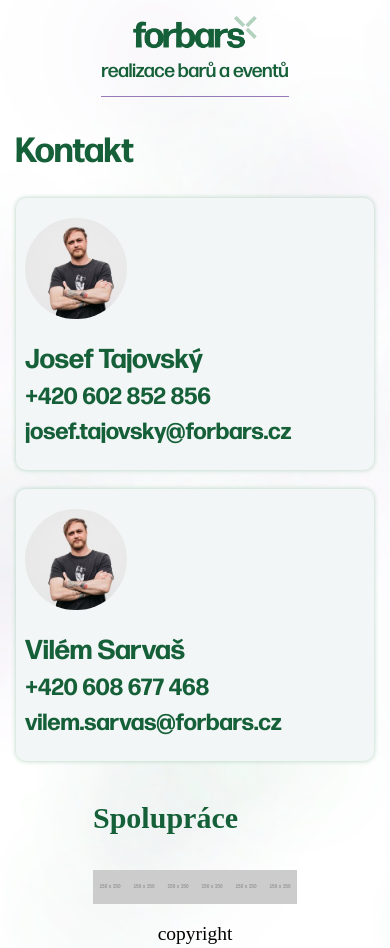
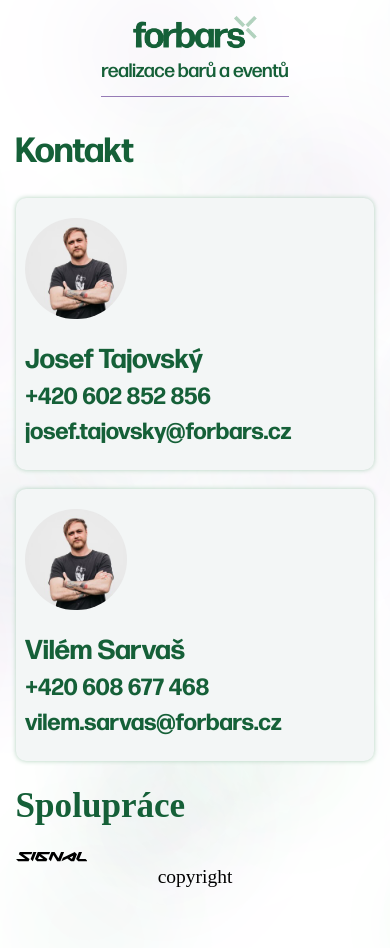
Before and after one commit to KamilaSemotanova/forbars, a React (Vite) app: page / in a window 390 px wide. After the commit the page ends 891 px from the top, so only its background shows below. Built offline with nearby package versions, Linux system fonts and the light colour scheme; the HTML template or start-up script is replaced by a standard one.

Commit message:
Implement responsivity and appearence changes (#4)

```diff
--- a/src/components/Contact/Contact.module.scss
+++ b/src/components/Contact/Contact.module.scss
@@ -14,7 +14,7 @@
   z-index: 10;
 
   @media (min-width: $screen-md-min) {
-    width: 90%;
+    width: 85%;
   }
 }
 
@@ -23,11 +23,9 @@
   color: $fun-green;
   font-size: 1.8rem;
   font-weight: 700;
-  text-align: center;
   text-align: left;
 
   @media (min-width: $screen-md-min) {
-    margin-left: 0.7rem;
     font-size: 2.2rem;
   }
 }
@@ -35,7 +33,7 @@
 .card__box {
   display: flex;
   flex-direction: column;
-  justify-content: space-evenly;
+  justify-content: space-between;
   align-items: center;
   gap: 1rem;
 
--- a/src/components/Cooperation/Cooperation.jsx
+++ b/src/components/Cooperation/Cooperation.jsx
@@ -8,46 +8,13 @@ const Cooperation = () => {
         <h2 className={style.cooperation__title}>Spolupráce</h2>
         <div className={style.cooperation__items}>
           <div className={style.cooperation__item}>
-            <img
-              className={style.cooperation__item__img}
-              src="https://via.placeholder.com/150"
-              alt="logo"
-            />
-          </div>
-          <div className={style.cooperation__item}>
-            <img
-              className={style.cooperation__item__img}
-              src="https://via.placeholder.com/150"
-              alt="logo"
-            />
-          </div>
-          <div className={style.cooperation__item}>
-            <img
-              className={style.cooperation__item__img}
-              src="https://via.placeholder.com/150"
-              alt="logo"
-            />
-          </div>
-          <div className={style.cooperation__item}>
-            <img
-              className={style.cooperation__item__img}
-              src="https://via.placeholder.com/150"
-              alt="logo"
-            />
-          </div>
-          <div className={style.cooperation__item}>
-            <img
-              className={style.cooperation__item__img}
-              src="https://via.placeholder.com/150"
-              alt="logo"
-            />
-          </div>
-          <div className={style.cooperation__item}>
-            <img
-              className={style.cooperation__item__img}
-              src="https://via.placeholder.com/150"
-              alt="logo"
-            />
+            <svg
+              viewBox="0 0 246 32"
+              id="logo"
+              xmlns="http://www.w3.org/2000/svg"
+            >
+              <path d="M59.488 0H70L57.424 32 50 24.064 59.488 0M12.774 0h.001L9.593 7.936l22.509 16.128H0L7.556 32h35.621l-.002-.002.003.002 3.192-7.936L23.854 7.936h28.972L56 0H12.774M165 0h-10.692l-8.695 21.673L132.175.023h-10.53l-.006-.005L112 24.068 119.547 32l8.608-21.483 13.323 21.465v.001h.001l10.736-.001L165 0M117 0H74.491L65 24.064 72.431 32h31.96l3.137-7.936L85.387 7.936h28.491L117 0zM75.558 24.064l4.002-10.156 13.938 10.156h-17.94zM238.475 24.064h-21.76L226.362 0h-10.727L206 24.064h.013L213.556 32H246l-7.525-7.936M209 7.937v-.001L201.472 0l-40.656 19.969L156 32l19.86-9.384v.05l12.772 9.332V32h10.745L209 7.937zm-12.735 5.038l-4.448 11.084-7.548-5.416 11.996-5.668z"></path>
+            </svg>
           </div>
         </div>
       </div>
--- a/src/components/Cooperation/Cooperation.module.scss
+++ b/src/components/Cooperation/Cooperation.module.scss
@@ -1,4 +1,6 @@
 @import "src/styles/color.scss";
+@import "src/styles/breakpoints.scss";
+@import "src/styles/_global.scss";
 
 .cooperation {
   width: 100%;
@@ -8,28 +10,35 @@
   display: flex;
   flex-direction: column;
   align-items: flex-start;
-  width: 60%;
+  width: 92%;
   margin: 0 auto;
-  padding: 15px;
   border-radius: 10px;
-  color: $fun-green;
+  text-align: left;
   z-index: 10;
-  text-align: left;
+
+  @media (min-width: $screen-md-min) {
+    width: 85%;
+  }
 }
 .cooperation__title {
-  font-size: 30px;
+  margin-bottom: 1rem;
+  color: $fun-green;
+  font-size: 1.8rem;
   font-weight: 700;
-  text-align: center;
-  margin-bottom: 30px;
-}
+  text-align: left;
 
-.cooperation__text {
-  font-size: 18px;
-  font-weight: 400;
-  text-align: center;
-  margin-bottom: 30px;
+  @media (min-width: $screen-md-min) {
+    font-size: 2.2rem;
+  }
 }
 
 .cooperation__items {
   display: flex;
+  flex-wrap: wrap;
+  width: 100%;
 }
+
+.cooperation__item {
+  width: 20%;
+  height: auto;
+}
```
